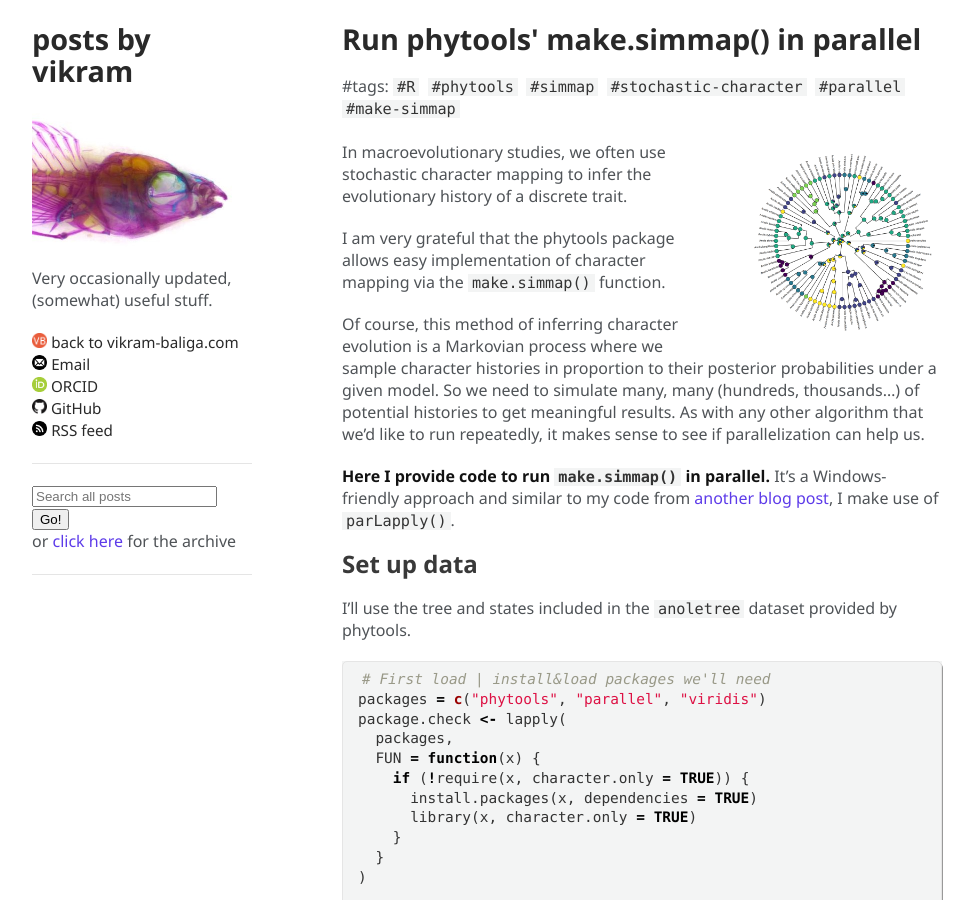
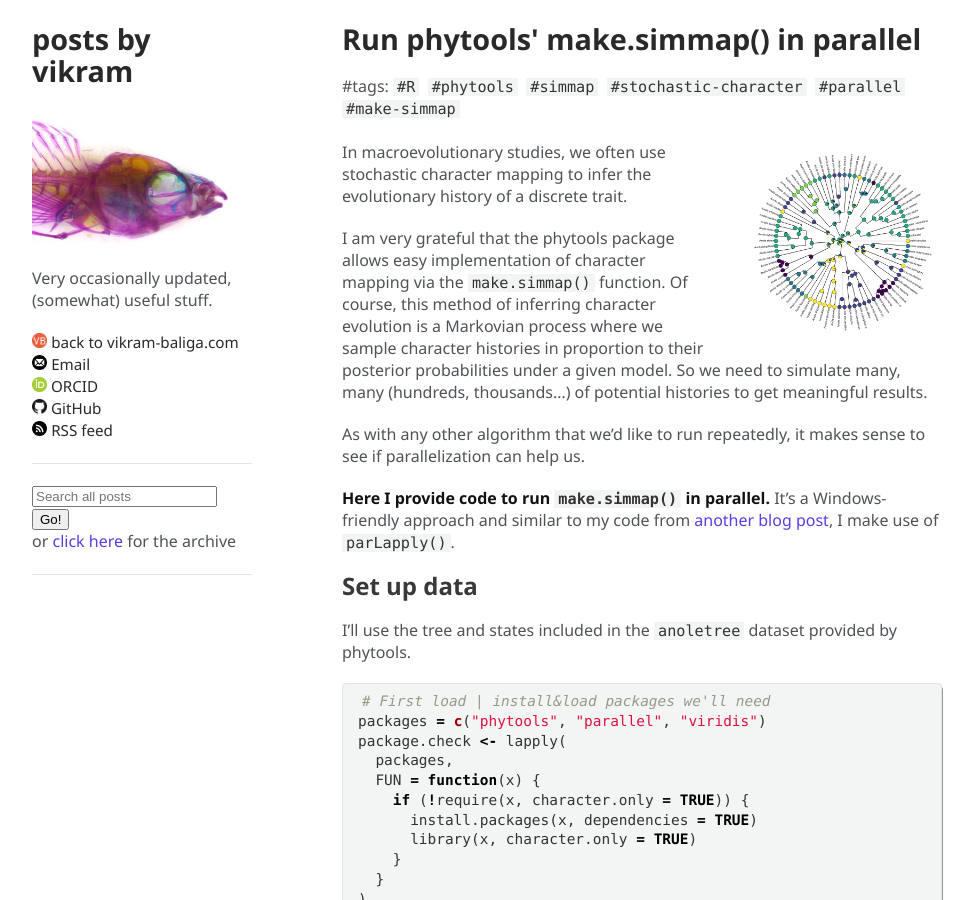
Before and after one commit to vbaliga/vbaliga.github.io, a Jekyll site: the page built from _posts/2019-05-19-run-phytools-makesimmap-parallel.md, in a window 1280 px wide and 900 px high. Shown: the whole window, without its empty margins (153-1127 px from the left). Built offline with Jekyll 4.4.1, drawn with Linux system fonts in a browser that asks for light colours; a script that is not in the unit is left out.

Commit message:
Update 2019-05-19-run-phytools-makesimmap-parallel.md

```diff
--- a/_posts/2019-05-19-run-phytools-makesimmap-parallel.md
+++ b/_posts/2019-05-19-run-phytools-makesimmap-parallel.md
@@ -6,10 +6,12 @@ title: Run phytools' make.simmap() in parallel
 <meta name="description" content="Here I provide code to run in parallel the `make.simmap()` function from phytools. It’s a Windows-friendly approach and similar to my code from another blog post, I make use of `parLapply()`.">
 <p>
 <img src="https://github.com/vbaliga/vbaliga.github.io/raw/master/images/2019-05-19/simmap_parallel-1.png" alt="simmap parallel anoledata" style="float:right;width:200px;height:200px;margin-left:30px;">
-In macroevolutionary studies, we often use stochastic character mapping to infer the evolutionary history of a discrete trait.</p> I am very grateful that the phytools package allows easy implementation of character mapping via the `make.simmap()` function.
+In macroevolutionary studies, we often use stochastic character mapping to infer the evolutionary history of a discrete trait.
+</p>
 
-Of course, this method of inferring character evolution is a Markovian process where we sample character histories in proportion to their posterior probabilities under a given model. So we need to simulate many, many (hundreds, thousands...) of potential histories to get meaningful results. As with any other algorithm that we'd like to run repeatedly, it makes sense to see if parallelization can help us.
+I am very grateful that the phytools package allows easy implementation of character mapping via the `make.simmap()` function. Of course, this method of inferring character evolution is a Markovian process where we sample character histories in proportion to their posterior probabilities under a given model. So we need to simulate many, many (hundreds, thousands...) of potential histories to get meaningful results.
 
+As with any other algorithm that we'd like to run repeatedly, it makes sense to see if parallelization can help us.
 
 **Here I provide code to run `make.simmap()` in parallel.** It’s a Windows-friendly approach and similar to my code from [another blog post](https://vbaliga.github.io/parallel-processing-for-mcmcglmm-in-r-windows-friendly/), I make use of `parLapply()`.
 
```
